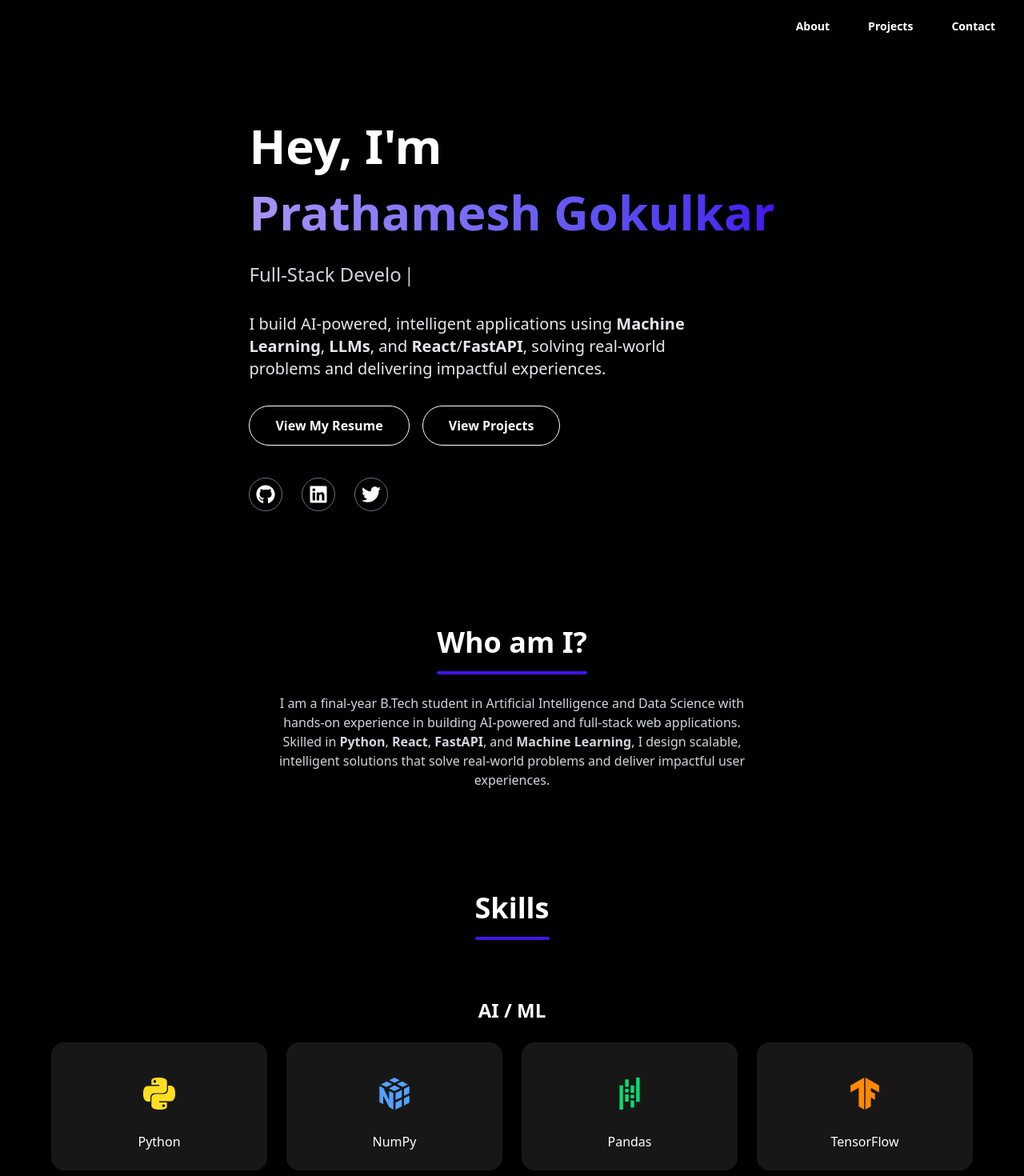
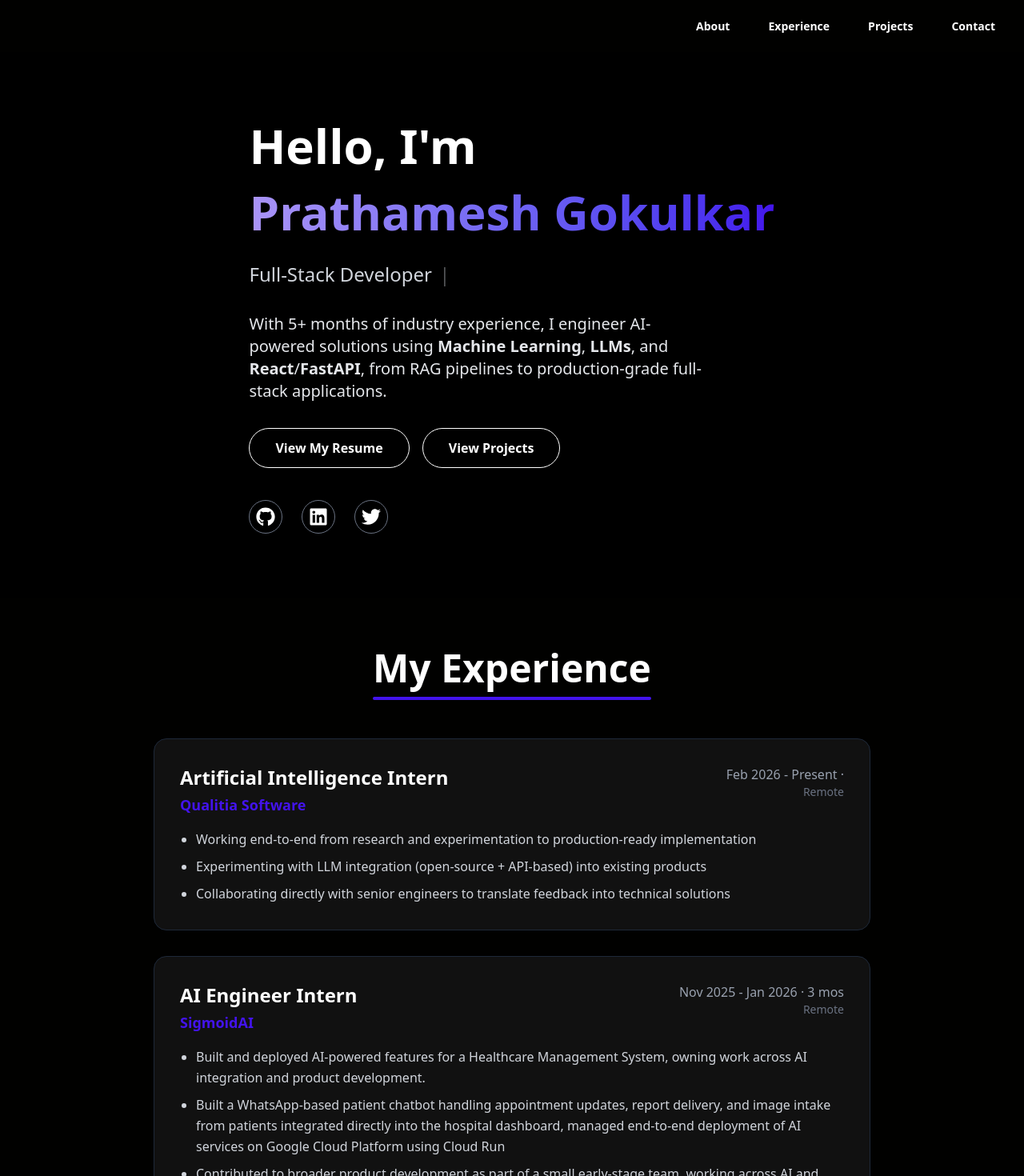
Before and after one commit to prathamgokulkar/Portfolio, a React (Vite) app: page / in a window 1280 px wide. Shown: the top 1470 px of the page at 80% size. Built offline with nearby package versions, Linux system fonts and the light colour scheme.

Commit message:
Add: Experience section

```diff
--- a/src/App.jsx
+++ b/src/App.jsx
@@ -2,6 +2,7 @@ import React from "react";
 import Navbar from "./Components/Navbar/Navbar";
 import Hero from "./Components/Hero/Hero";
 import AboutSection from "./Components/AboutMe/AboutSection";
+import Experience from "./Components/Experience/Experience";
 import ContactForm from "./Components/Contact/ContactForm";
 import ProjectPage from "./Components/Project/ProjectPage";
 import ScrollManager from "./Components/Scroll/ScrollManager";
@@ -13,6 +14,7 @@ const App = () => {
       <ScrollManager />
       <Navbar></Navbar>
       <Hero></Hero>
+      <Experience></Experience>
       <AboutSection></AboutSection>
       <ProjectPage></ProjectPage>
       <ContactForm></ContactForm>
--- a/src/Components/AboutMe/AboutSection.jsx
+++ b/src/Components/AboutMe/AboutSection.jsx
@@ -5,7 +5,7 @@ import AboutMe from "./AboutMe";
 const AboutSection = () => {
   return (
     <section id="about">
-      <AboutMe />
+      {/* <AboutMe /> */}
       <Skills />
     </section>
   );
--- a/src/Components/AboutMe/Skills.jsx
+++ b/src/Components/AboutMe/Skills.jsx
@@ -17,7 +17,8 @@ import {
   SiLangchain,
   SiDocker,
   SiPostman,
-  SiKubernetes,
+  SiGooglecloud,
+  SiGooglegemini,
 } from "react-icons/si";
 
 const Skills = () => {
@@ -61,6 +62,10 @@ const Skills = () => {
       {
         name: "OpenAI API",
         icon: <SiPython className="text-gray-400" size={40} />,
+      },
+      {
+        name: "Groq / Gemini API",
+        icon: <SiGooglegemini className="text-blue-500" size={40} />,
       },
     ],
     Frontend: [
@@ -114,8 +119,8 @@ const Skills = () => {
         icon: <SiPostman className="text-orange-500" size={40} />,
       },
       {
-        name: "Kubernetes (learning)",
-        icon: <SiKubernetes className="text-blue-500" size={40} />,
+        name: "GCP / Cloud Run",
+        icon: <SiGooglecloud className="text-blue-400" size={40} />,
       },
     ],
   };
--- a/src/Components/Contact/ContactForm.jsx
+++ b/src/Components/Contact/ContactForm.jsx
@@ -102,10 +102,16 @@ const ContactSection = () => {
         className="flex flex-wrap justify-center gap-6"
         variants={containerVariants}
       >
-        {socialLinks.map((link, idx) => (
+        {socialLinks.map((link, idx) => {
+          const isMail = link.href.startsWith("mailto:");
+          const href = isMail
+            ? `https://mail.google.com/mail/?view=cm&to=${link.href.replace("mailto:", "")}`
+            : link.href;
+
+          return (
             <motion.a
               key={idx}
-            href={link.href}
+              href={href}
               target="_blank"
               rel="noopener noreferrer"
               variants={itemVariants}
@@ -115,7 +121,8 @@ const ContactSection = () => {
               {link.icon}
               <span className="text-sm mt-1">{link.label}</span>
             </motion.a>
-        ))}
+          );
+        })}
       </motion.div>
     </section>
   );
--- /dev/null
+++ b/src/Components/Experience/Experience.jsx
@@ -0,0 +1,137 @@
+import React, { useEffect } from "react";
+import { motion, useAnimation } from "framer-motion";
+import { useInView } from "react-intersection-observer";
+
+const Experience = () => {
+  const controls = useAnimation();
+  const [ref, inView] = useInView({ triggerOnce: true, threshold: 0.2 });
+
+  useEffect(() => {
+    if (inView) {
+      controls.start("visible");
+    }
+  }, [inView, controls]);
+
+  const headingVariants = {
+    hidden: { opacity: 0, y: 20 },
+    visible: { opacity: 1, y: 0, transition: { duration: 0.6, ease: "easeOut" } },
+  };
+
+  const underlineVariants = {
+    hidden: { scaleX: 0 },
+    visible: { scaleX: 1, transition: { duration: 0.6, delay: 0.1, ease: "easeOut" } },
+  };
+
+  const getPresentDuration = (startMonth, startYear) => {
+    const startDate = new Date(startYear, startMonth - 1);
+    const currentDate = new Date();
+
+    let months = (currentDate.getFullYear() - startDate.getFullYear()) * 12;
+    months -= startDate.getMonth();
+    months += currentDate.getMonth();
+    months += 1;
+
+    const years = Math.floor(months / 12);
+    const extraMonths = months % 12;
+
+    let durationStr = "";
+    if (years > 0) durationStr += `${years} yr${years > 1 ? 's' : ''} `;
+    if (extraMonths > 0) durationStr += `${extraMonths} mos`;
+    if (years === 0 && extraMonths === 0) durationStr = "1 mos";
+
+    return durationStr.trim();
+  };
+
+  const experiences = [
+    {
+      role: "Artificial Intelligence Intern",
+      company: "Qualitia Software",
+      duration: `Feb 2026 - Present · ${getPresentDuration(2, 2026)}`,
+      location: "Remote",
+      points: [
+        "Working end-to-end from research and experimentation to production-ready implementation",
+        "Experimenting with LLM integration (open-source + API-based) into existing products",
+        "Collaborating directly with senior engineers to translate feedback into technical solutions",
+      ],
+    },
+    {
+      role: "AI Engineer Intern",
+      company: "SigmoidAI",
+      duration: "Nov 2025 - Jan 2026 · 3 mos",
+      location: "Remote",
+      points: [
+        "Built and deployed AI-powered features for a Healthcare Management System, owning work across AI integration and product development.",
+        "Built a WhatsApp-based patient chatbot handling appointment updates, report delivery, and image intake from patients integrated directly into the hospital dashboard, managed end-to-end deployment of AI services on Google Cloud Platform using Cloud Run",
+        "Contributed to broader product development as part of a small early-stage team, working across AI and software development",
+      ],
+    },
+  ];
+
+  const cardVariants = {
+    hidden: { opacity: 0, y: 20 },
+    visible: (i) => ({
+      opacity: 1,
+      y: 0,
+      transition: { duration: 0.5, delay: i * 0.2 + 0.3, ease: "easeOut" },
+    }),
+  };
+
+  return (
+    <div className="px-4 sm:px-8 lg:px-20 py-16" id="experience">
+      <div className="text-center pb-12" ref={ref}>
+        <div className="inline-block">
+          <motion.h1
+            className="text-4xl md:text-5xl font-bold mb-3 text-white"
+            variants={headingVariants}
+            initial="hidden"
+            animate={controls}
+          >
+            My Experience
+          </motion.h1>
+          <motion.div
+            className="h-1 bg-secondary rounded-full mt-1"
+            variants={underlineVariants}
+            initial="hidden"
+            animate={controls}
+            style={{ transformOrigin: "left" }}
+          />
+        </div>
+      </div>
+
+      <div className="max-w-4xl mx-auto flex flex-col gap-8">
+        {experiences.map((exp, index) => (
+          <motion.div
+            key={index}
+            custom={index}
+            variants={cardVariants}
+            initial="hidden"
+            animate={controls}
+            className="bg-[#111111] border border-gray-800 rounded-2xl p-6 md:p-8 hover:border-secondary transition-colors duration-300"
+          >
+            <div className="flex flex-col md:flex-row md:justify-between md:items-start mb-4">
+              <div>
+                <h3 className="text-2xl font-bold text-white">{exp.role}</h3>
+                <h4 className="text-lg text-secondary font-semibold mt-1">
+                  {exp.company}
+                </h4>
+              </div>
+              <div className="text-left md:text-right mt-2 md:mt-0">
+                <p className="text-gray-400 font-medium">{exp.duration}</p>
+                <p className="text-gray-500 text-sm">{exp.location}</p>
+              </div>
+            </div>
+            <ul className="list-disc list-outside ml-5 text-gray-300 space-y-2">
+              {exp.points.map((point, idx) => (
+                <li key={idx} className="leading-relaxed">
+                  {point}
+                </li>
+              ))}
+            </ul>
+          </motion.div>
+        ))}
+      </div>
+    </div>
+  );
+};
+
+export default Experience;
--- a/src/Components/Hero/Hero.jsx
+++ b/src/Components/Hero/Hero.jsx
@@ -40,7 +40,7 @@ const Hero = () => {
             animate={controls}
           >
             <h1 className="text-4xl md:text-6xl font-extrabold leading-tight mb-4 text-white">
-              Hey, I'm <br />
+              Hello, I'm <br />
               <span className="text-transparent bg-clip-text bg-gradient-to-r from-[#aa94f7] to-[#4313ec] my-2 inline-block">
                 Prathamesh Gokulkar
               </span>
@@ -52,7 +52,8 @@ const Hero = () => {
                   "AI & Data Science Engineer",
                   "Full-Stack Developer (MERN + FastAPI)",
                   "RAG & LLM Application Developer",
-                  "Open to AI/ML & Software Internships",
+                  "AI Engineer with Industry Experience",
+                  "Open to Full-Time AI/ML Roles",
                 ]}
                 loop={true}
                 cursor
@@ -64,12 +65,9 @@ const Hero = () => {
             </h2>
 
             <p className="text-lg md:text-xl mb-8 text-gray-200 max-w-xl">
-              <p className="text-lg md:text-xl mb-8 text-gray-200 max-w-xl">
-                I build AI-powered, intelligent applications using{" "}
-                <strong>Machine Learning</strong>, <strong>LLMs</strong>, and{" "}
-                <strong>React</strong>/<strong>FastAPI</strong>, solving
-                real-world problems and delivering impactful experiences.
-              </p>
+                With 5+ months of industry experience, I engineer AI-powered solutions using <strong>Machine Learning</strong>, <strong>LLMs</strong>, and{" "}
+                <strong>React</strong>/<strong>FastAPI</strong>, from RAG pipelines to
+                production-grade full-stack applications.
             </p>
 
             <div className="flex flex-col sm:flex-row gap-4 justify-center lg:justify-start">
--- a/src/Components/Navbar/Navbar.jsx
+++ b/src/Components/Navbar/Navbar.jsx
@@ -29,6 +29,11 @@ const Navbar = () => {
             </Link>
           </li>
           <li>
+            <Link to="experience" smooth={true} duration={500}>
+              Experience
+            </Link>
+          </li>
+          <li>
             <Link to="projects" smooth={true} duration={500}>
               Projects
             </Link>
@@ -51,6 +56,16 @@ const Navbar = () => {
             className="hover:underline underline-offset-4 decoration-2"
           >
             About
+          </Link>
+        </li>
+        <li>
+          <Link
+            to="experience"
+            smooth={true}
+            duration={500}
+            className="hover:underline underline-offset-4 decoration-2"
+          >
+            Experience
           </Link>
         </li>
         <li>
--- a/src/Components/Project/ProjectPage.jsx
+++ b/src/Components/Project/ProjectPage.jsx
@@ -98,7 +98,7 @@ const ProjectPage = () => {
           ]}
         />
         <ProjectCard
-          title="DevTalk"
+          title="DevTalk: A 0.6B Parameter Fine-Tuned AI Code Assistant"
           image="/assets/Project_Clicks/DevTalk.png"
           github="https://github.com/prathamgokulkar/DevTalk"
           live="https://drive.google.com/file/d/13tvc-Ptfq5PCKqYJWiorZrgjQJNFw3H3/view?usp=drive_link"
@@ -122,9 +122,9 @@ const ProjectPage = () => {
           ]}
         />
         <ProjectCard
-          title="IntelliAgent AI: Multi-Agent PDF Chat"
-          image="/assets/Project_Clicks/Intelliagent.png"
-          github="https://github.com/prathamgokulkar/IntelliAgent"
+          title="SmartScan: A Multi-Agent RAG System"
+          image="/assets/Project_Clicks/Smartscan.png"
+          github="https://github.com/prathamgokulkar/SmartScan"
           live="#"
           stack={[
             {
```
Also changed, not shown: public/assets/Project_Clicks/Intelliagent.png (deleted), public/assets/Project_Clicks/Smartscan.png (added). Lines whose indentation alone changed are shown as unchanged.
